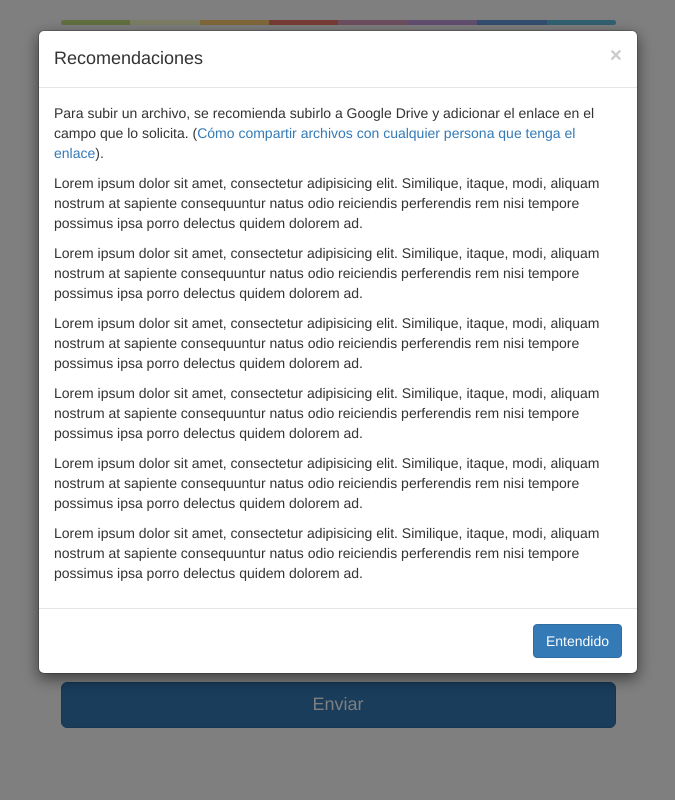
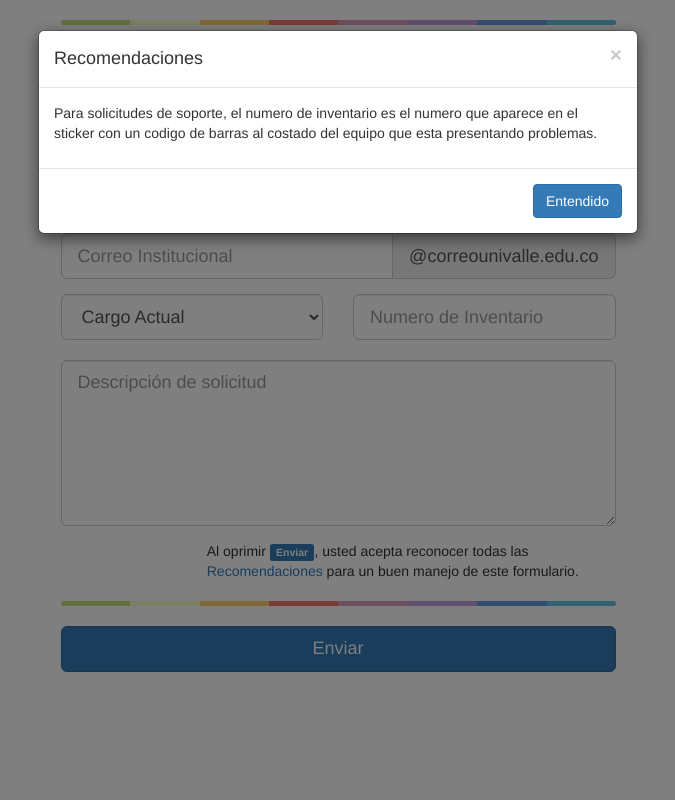
Before and after one commit to alexisao/iepProc, a PHP site: page /solicitud_servicios.html in a window 1280 px wide, after a click on "Recomendaciones". Shown: the whole page, without its empty margins (302-977 px from the left). Run offline with PHP 8.4, Linux system fonts and the light colour scheme; lists and menus that the app fills with data are empty; some libraries are stand-ins or nearby versions.

Commit message:
separación de formularios soporte-Comunicaciones

```diff
--- a/js/solicitud_servicios.js
+++ b/js/solicitud_servicios.js
@@ -86,11 +86,19 @@ function mostrarVariablesGet()
     if(valores)
     {
         // hacemos un bucle para pasar por cada indice del array de valores
+        // hacemos un bucle para pasar por cada indice del array de valores
         for(var index in valores)
         {
             //console.log("<br>clave: "+index+" - valor: "+valores[index]);
             //alert(valores[index]);
-    		$('#tipoSol option[@value='+valores[index]+']').attr('selected', 'selected');
+    		if (valores[index]==1) {
+    			//Soporte
+    			$('#tipoSol').val(valores[index]);
+    		} else{
+    			//Comunicaciones
+    			$('#tipoSol').val(valores[index]);
+    			$('#inventario').hide();
+    		}
         }
     }else{
         // no se ha recibido ningun parametro por GET
@@ -118,6 +126,7 @@ $(document).on("click", ".js-enviar", function(event){
 					oficina: $("#oficina").val(),
 					tel: $("#tel").val(),
 					ext: $("#ext").val(),
+					inv: $("#inventario").val(),
 					email: $("#email").val(),
 					descripcion: $("#descripcion").val()
 					},
--- a/mods/solicitud_servicios.php
+++ b/mods/solicitud_servicios.php
@@ -12,6 +12,7 @@ $edificio=$_POST['edificio'];
 $oficina=$_POST['oficina'];
 $tel=$_POST['tel'];
 $ext=$_POST['ext'];
+$inv=$_POST['inv'];
 $email=$_POST['email'];
 $descripcion=$_POST['descripcion'];
 
@@ -99,9 +100,8 @@ $con->connect();
 $fx = new funciones();
 $response = new StdClass;
 
-$sql="INSERT INTO tbl_servicios (se_tipo_sol, se_nombre, se_cargo, se_tid, se_nid, se_edificio, se_oficina, se_tel, se_ext, se_email, se_desc, se_log_fecha, se_estado)
-			  VALUES (".$tipoSol.",'".$nombre."','".$cargo."',".$tid.",".$id.",".$edificio.",".$oficina.",".$tel.",".$ext.",'".$email."','".$descripcion."',NOW(),1)";
-
+$sql="INSERT INTO tbl_servicios (se_tipo_sol, se_nombre, se_cargo, se_tid, se_nid, se_edificio, se_oficina, se_tel, se_ext, se_inventario, se_email, se_desc, se_log_fecha, se_estado)
+			  VALUES (".$tipoSol.",'".$nombre."','".$cargo."',".$tid.",".$id.",".$edificio.",".$oficina.",".$tel.",".$ext.",".$inv.",'".$email."','".$descripcion."',NOW(),1)";
 
 if(mysql_query($sql)){
 	if(!$fx->enviar_email($para, $titulo, $mensaje))
--- a/reservas.html
+++ b/reservas.html
@@ -24,7 +24,7 @@
         <div class="col-xs-12 col-sm-8 col-md-6 col-sm-offset-2 col-md-offset-3">
         <form role="form" id="contact-form">
           <div class="row">
-            <div class="col-md-12"><h2>Reservas </br><small>Instituto de Educación y Pedagogía</small></h2></div>
+            <div class="col-md-12"><h2><small>Para reservar, favor colocar la informaci&oacute;n del funcionario o docente a cargo, no se aceptan solicitudes con información de estudiantes monitores</small></h2></div>
           </div>
           <hr class="colorgraph">
           <!-- INFO DEL USUARIO -->
--- a/solicitud_servicios.html
+++ b/solicitud_servicios.html
@@ -24,9 +24,9 @@
           <hr class="colorgraph">
 
             <div class="form-group">
-              <select class="form-control input-lg" name="tipoSol" id="tipoSol" tabindex="1">
-              </select>
+              <input style="display:none" type="text" class="form-control input-lg" name="tipoSol" id="tipoSol" tabindex="1" required>
             </div>
+
             <div class="form-group">
               <input type="text" name="nombre" id="nombre" class="form-control input-lg" placeholder="Nombre Completo" tabindex="2" required>
             </div>
@@ -49,7 +49,13 @@
             </div>
 
             <div class="row">
-              <div class="col-xs-3 col-sm-3 col-md-3"><input type="text" name="edificio" id="edificio" class="form-control input-lg" placeholder="Edificio" tabindex="5"></div>
+              <div class="col-xs-3 col-sm-3 col-md-3">
+              	<select name="edificio" id="edificio" class="form-control input-lg" placeholder="Edificio" tabindex="5">
+              		<option value="0">Edificio</option>
+              		<option value="381">381</option>
+              		<option value="388">388</option>
+              	</select>
+              </div>
               <div class="col-xs-3 col-sm-3 col-md-3"><input type="text" name="oficina" id="oficina" class="form-control input-lg" placeholder="Oficina" tabindex="6"></div>
               <div class="col-xs-3 col-sm-3 col-md-3"><input type="text" name="tel" id="tel" class="form-control input-lg" placeholder="Telefono" tabindex="6"></div>
               <div class="col-xs-3 col-sm-3 col-md-3"><input type="text" name="ext" id="ext" class="form-control input-lg" placeholder="Extensión" tabindex="7"></div>
@@ -61,11 +67,22 @@
               </div>
             </div>
 
+	      <div class="row">
+              <div class="col-xs-6 col-sm-6 col-md-6">
+              	<select class="form-control input-lg" name="cargo" id="cargo" tabindex="9">
+		            <option value="0">Cargo Actual</option>
+		            <option value="Docente">Docente</option>
+		            <option value="Estudiante">Estudiante</option>
+		            <option value="Funcionario">Funcionario</option>
+		        </select>
+              </div>
+              <div class="col-xs-6 col-sm-6 col-md-6">
+              	<input type="text" name="inventario" id="inventario" class="form-control input-lg" placeholder="Numero de Inventario" tabindex="10">
+              	</div>
+            </div><br>
+
           <div class="form-group">
-            <input type="text" name="cargo" id="cargo" class="form-control input-lg" placeholder="Cargo Actual" tabindex="9">
-          </div>
-          <div class="form-group">
-            <textarea class="form-control input-lg" name="descripcion" id="descripcion" placeholder="Descripción de solicitud" rows="6" tabindex="10"></textarea>
+            <textarea class="form-control input-lg" name="descripcion" id="descripcion" placeholder="Descripción de solicitud" rows="6" tabindex="11"></textarea>
           </div>
 
           <div class="row">
@@ -96,13 +113,7 @@
             <h4 class="modal-title" id="myModalLabel">Recomendaciones</h4>
           </div>
           <div class="modal-body">
-            <p>Para subir un archivo, se recomienda subirlo a Google Drive y adicionar el enlace en el campo que lo solicita. (<a href="https://support.google.com/mail/answer/2487407?hl=es">Cómo compartir archivos con cualquier persona que tenga el enlace</a>).</p>
-            <p>Lorem ipsum dolor sit amet, consectetur adipisicing elit. Similique, itaque, modi, aliquam nostrum at sapiente consequuntur natus odio reiciendis perferendis rem nisi tempore possimus ipsa porro delectus quidem dolorem ad.</p>
-            <p>Lorem ipsum dolor sit amet, consectetur adipisicing elit. Similique, itaque, modi, aliquam nostrum at sapiente consequuntur natus odio reiciendis perferendis rem nisi tempore possimus ipsa porro delectus quidem dolorem ad.</p>
-            <p>Lorem ipsum dolor sit amet, consectetur adipisicing elit. Similique, itaque, modi, aliquam nostrum at sapiente consequuntur natus odio reiciendis perferendis rem nisi tempore possimus ipsa porro delectus quidem dolorem ad.</p>
-            <p>Lorem ipsum dolor sit amet, consectetur adipisicing elit. Similique, itaque, modi, aliquam nostrum at sapiente consequuntur natus odio reiciendis perferendis rem nisi tempore possimus ipsa porro delectus quidem dolorem ad.</p>
-            <p>Lorem ipsum dolor sit amet, consectetur adipisicing elit. Similique, itaque, modi, aliquam nostrum at sapiente consequuntur natus odio reiciendis perferendis rem nisi tempore possimus ipsa porro delectus quidem dolorem ad.</p>
-            <p>Lorem ipsum dolor sit amet, consectetur adipisicing elit. Similique, itaque, modi, aliquam nostrum at sapiente consequuntur natus odio reiciendis perferendis rem nisi tempore possimus ipsa porro delectus quidem dolorem ad.</p>
+            <p>Para solicitudes de soporte, el numero de inventario es el numero que aparece en el sticker con un codigo de barras al costado del equipo que esta presentando problemas.</p>
           </div>
           <div class="modal-footer">
             <button type="button" class="btn btn-primary" data-dismiss="modal">Entendido</button>
```
